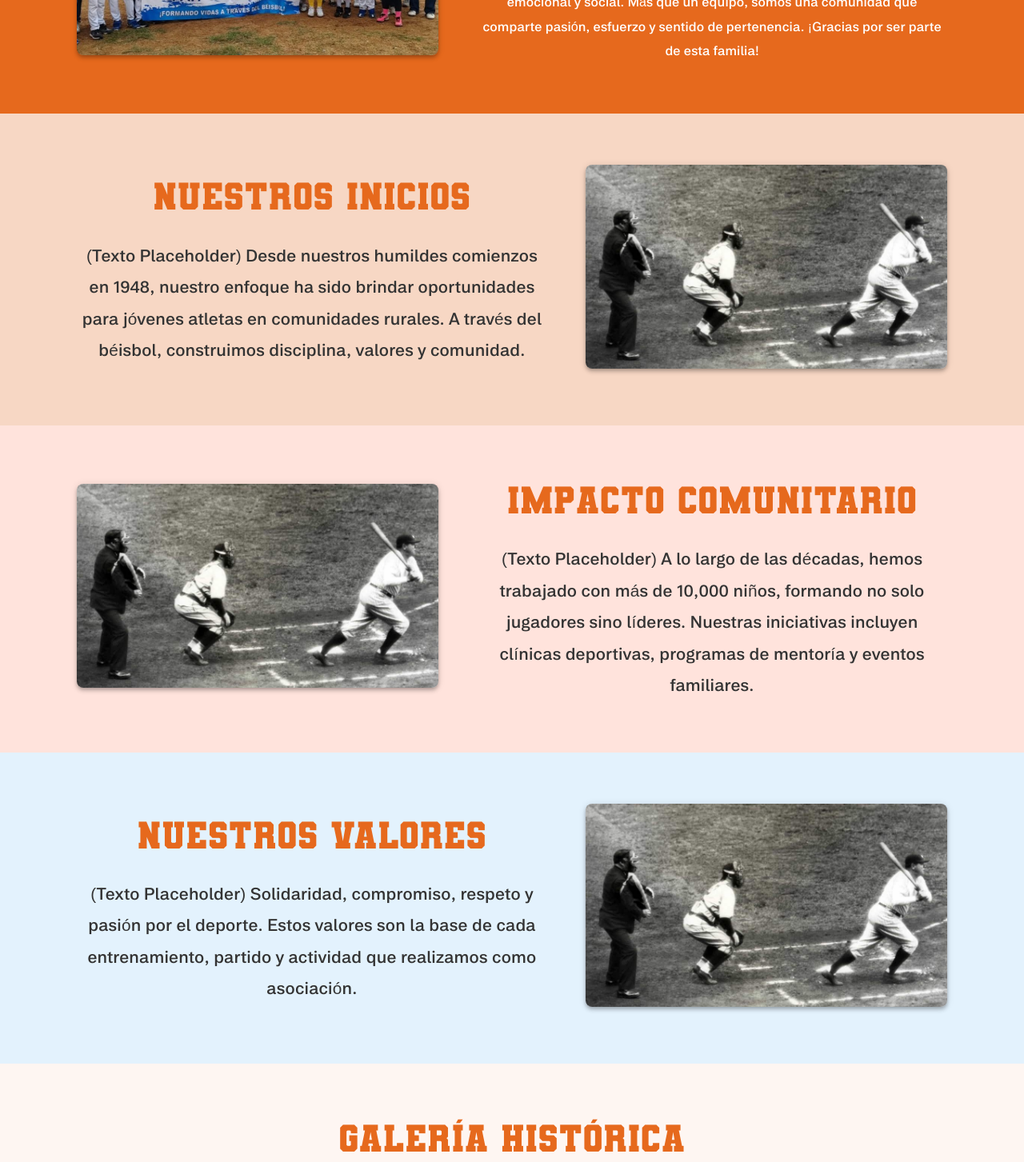
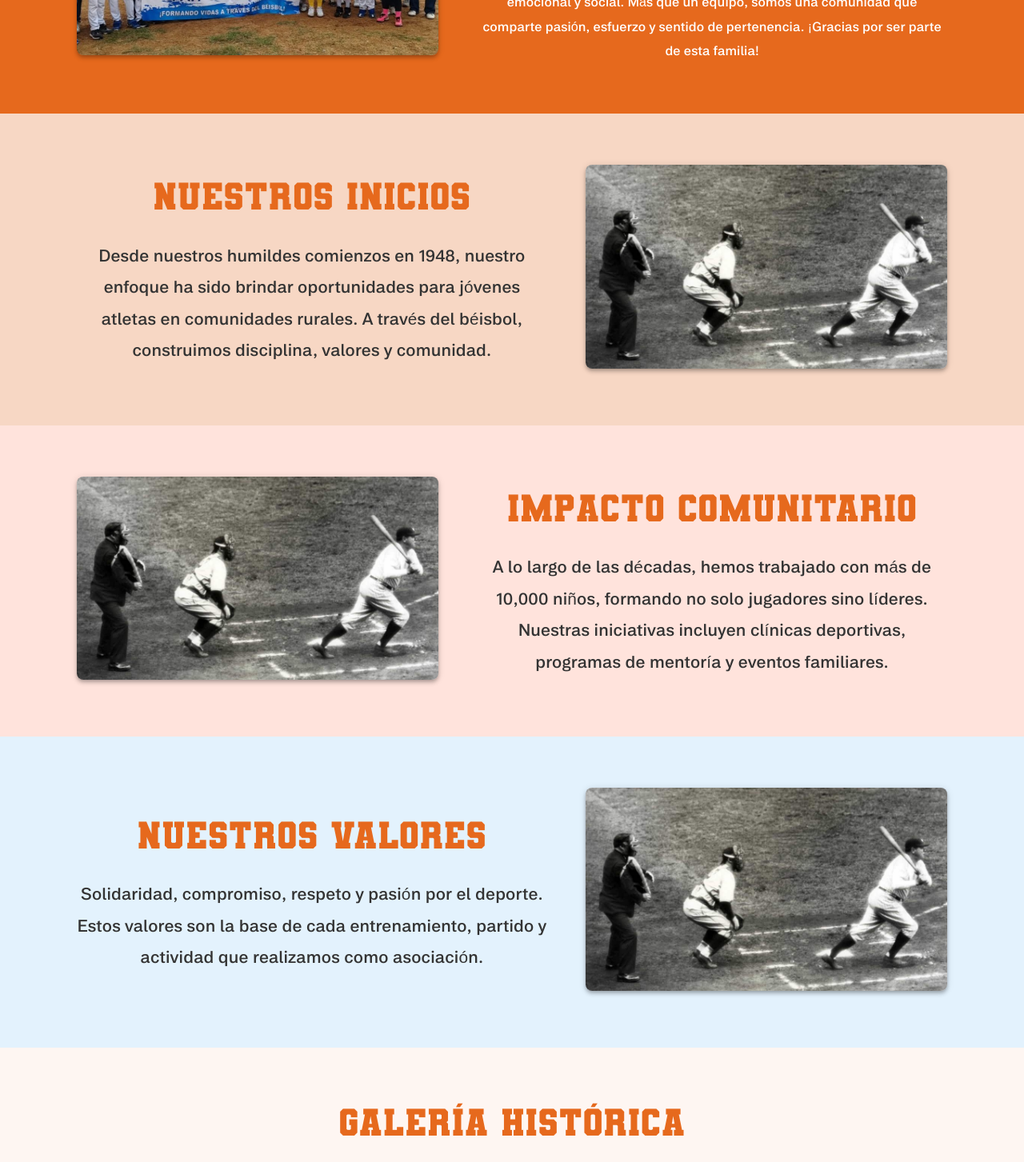
Before and after one commit to Ingrid-Carolina/Frontend_ISW, a React (Vite) app in the folder frontend/: page /historia in a window 1280 px wide. Shown: the part 1017-2470 px from the top of the page at 80% size. Built offline with nearby package versions, Linux system fonts and the light colour scheme; no server answers.

Commit message:
cambios ortograficos

```diff
--- a/frontend/src/components/Acordeon.jsx
+++ b/frontend/src/components/Acordeon.jsx
@@ -11,7 +11,7 @@ import ExpandMoreIcon from '@mui/icons-material/ExpandMore';
 
 const valores = [
   {
-    titulo: 'Pasion por el Juego',
+    titulo: 'Pasión por el Juego',
     descripcion: 'Inculcamos el amor y la alegría por el béisbol en cada práctica y partido, celebrando cada esfuerzo y cada logro.'
   },
   {
--- a/frontend/src/pages/Aliados.jsx
+++ b/frontend/src/pages/Aliados.jsx
@@ -47,7 +47,7 @@ const partners = [
 
 const strategicAllies = [
   {
-    name: "Fundacion Angelitos",
+    name: "Fundación Angelitos",
     img: angelitos,
     links: [
       { label: "Visita Fundación", href: "http://www.fundacionangelitos.org" },
--- a/frontend/src/pages/Home.jsx
+++ b/frontend/src/pages/Home.jsx
@@ -16,15 +16,15 @@ const AboutUs = () => (
   <section className='about-us'>
     <h2>Sobre Nosotros</h2>
     <h3>
-      Somos una organizacion que fomenta la recreacion del beisbol. Formamos
-      Vidas a a traves del Beisbol en Honduras!
+      Somos una organización que fomenta la recreación del beisbol.
+      Formamos Vidas a través del Beisbol en Honduras!
     </h3>
   </section>
 );
 
 const Mision = () => (
   <SeccionInfo
-    titulo='Nuestra Mision'
+    titulo='Nuestra Misión'
     descripcion='Fomentar el amor por el béisbol en niños y jóvenes, proporcionando un ambiente seguro, divertido y educativo donde puedan desarrollar sus habilidades atléticas, cultivar valores como el respeto, la disciplina y el trabajo en equipo, y construir amistades duraderas que trasciendan el campo de juego.'
     imagen='/Images/Mision1.jpg'
     bgColor='#e06c14'
@@ -34,7 +34,7 @@ const Mision = () => (
 
 const Vision = () => (
   <SeccionInfo
-    titulo='Nuestra Vision'
+    titulo='Nuestra Visión'
     descripcion='Que cada niño y joven de nuestra comunidad vea en el béisbol no solo un juego, sino un camino para crecer como deportista y persona, soñando en grande y llevando nuestros valores a cada paso de su vida.'
     imagen='/Images/Vision1.jpg'
     invertir
@@ -46,7 +46,7 @@ const Vision = () => (
 const Valores = () => (
   <section className='values'>
     <h2>Nuestros Valores</h2>
-    <h3>Nuestros Valores definen lo que nosotros somos en el area de juego.</h3>
+    <h3>Nuestros Valores definen lo que nosotros somos en el área de juego.</h3>
   </section>
 );
 
--- a/frontend/src/pages/NuestraHistoria.jsx
+++ b/frontend/src/pages/NuestraHistoria.jsx
@@ -198,7 +198,7 @@ const NuestraHistoria = () => {
 							color: '#333',
 						}}
 					>
-						(Texto Placeholder) Desde nuestros humildes comienzos en 1948,
+						Desde nuestros humildes comienzos en 1948,
 						nuestro enfoque ha sido brindar oportunidades para jóvenes atletas
 						en comunidades rurales. A través del béisbol, construimos
 						disciplina, valores y comunidad.
@@ -266,7 +266,7 @@ const NuestraHistoria = () => {
 							color: '#333',
 						}}
 					>
-						(Texto Placeholder) A lo largo de las décadas, hemos trabajado con
+						A lo largo de las décadas, hemos trabajado con
 						más de 10,000 niños, formando no solo jugadores sino líderes.
 						Nuestras iniciativas incluyen clínicas deportivas, programas de
 						mentoría y eventos familiares.
@@ -334,7 +334,7 @@ const NuestraHistoria = () => {
 							color: '#333',
 						}}
 					>
-						(Texto Placeholder) Solidaridad, compromiso, respeto y pasión por el
+						Solidaridad, compromiso, respeto y pasión por el
 						deporte. Estos valores son la base de cada entrenamiento, partido y
 						actividad que realizamos como asociación.
 					</Typography>
```
